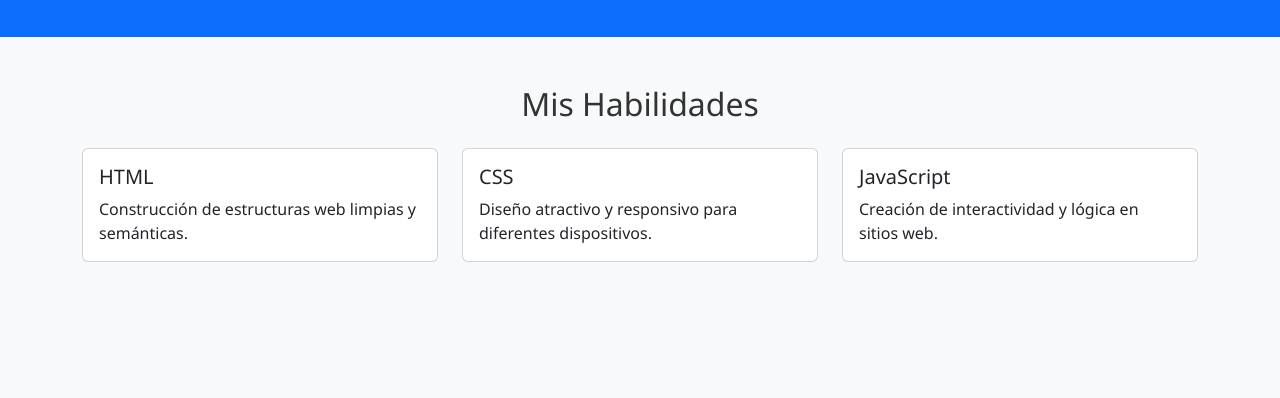
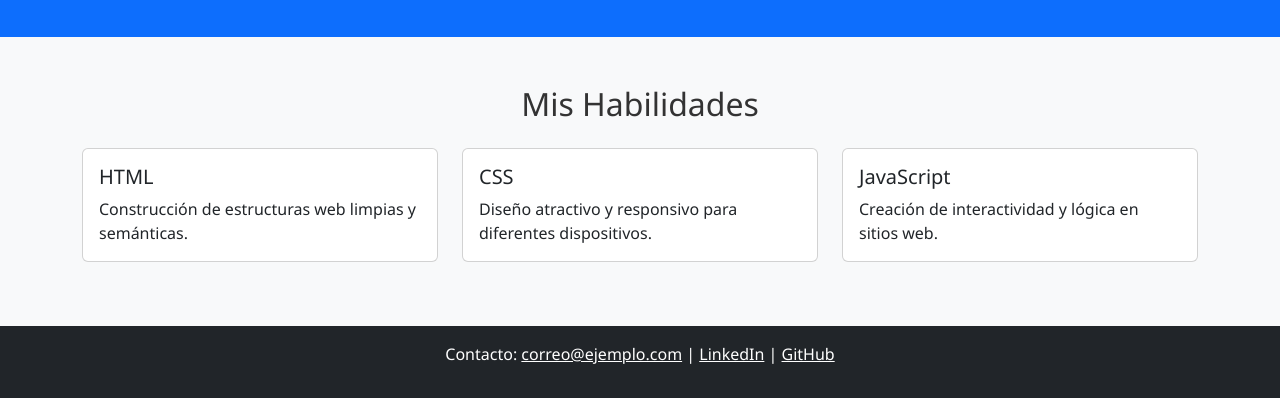
Before and after one commit to ana2373/taller_bostrap, a plain HTML site: page index.html in a window 1280 px wide. Shown: the part 708-1106 px from the top of the page. Before the commit the page ends 1034 px from the top, so only its background shows below. Drawn offline with Linux system fonts and the light colour scheme; files that its build step writes are made by us from their sources.

Commit message:
commit 7

```diff
--- a/index.html
+++ b/index.html
@@ -66,6 +66,13 @@
       </div>
     </div>
   </section>
+  <footer class="bg-dark text-white text-center p-3">
+    <p>Contacto:
+      <a href="#" class="text-white">correo@ejemplo.com</a> |
+      <a href="#" class="text-white">LinkedIn</a> |
+      <a href="#" class="text-white">GitHub</a>
+    </p>
+  </footer>
      <script src="bootstrap-5.3.8-dist/js/bootstrap.bundle.min.js"></script>
 </body>
 </html>
```
